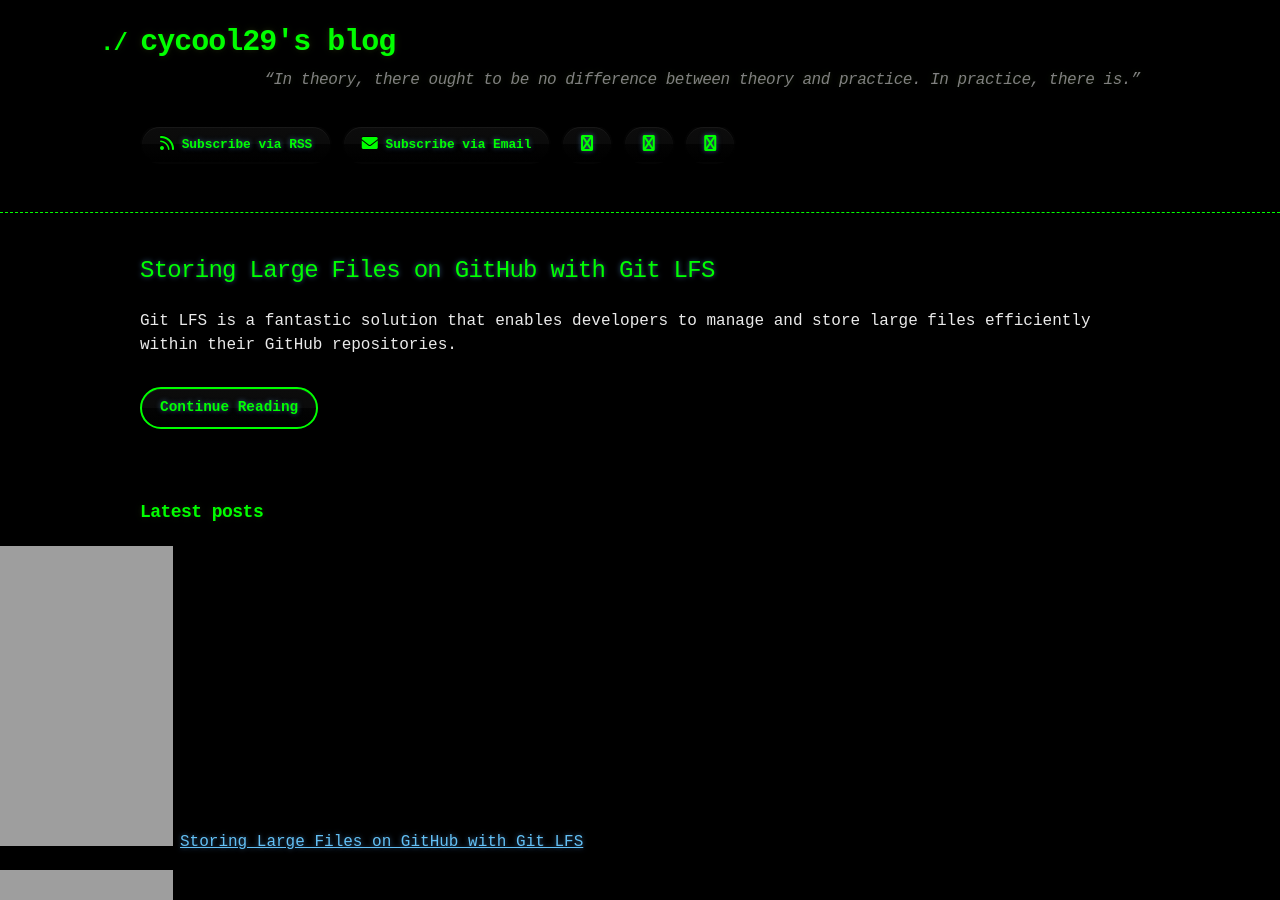
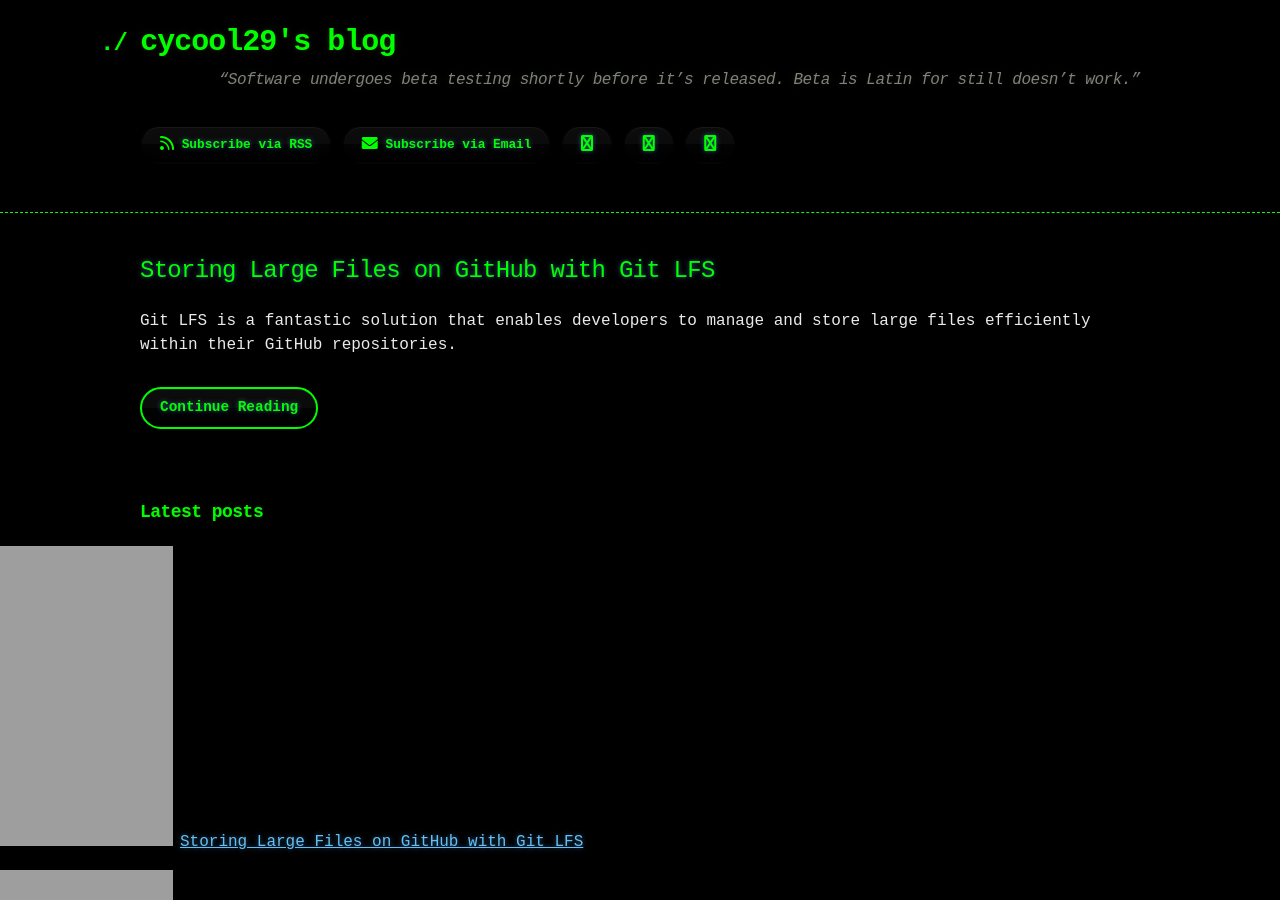
Before and after one commit to cycool29/cycool29.github.io, a Jekyll site: the page built from index.md, in a window 1280 px wide and 900 px high. Built offline with Jekyll 4.4.1, drawn with Linux system fonts in a browser that asks for light colours; a style sheet for code colours, icons or effects is not loaded.

Commit message:
Update quotes

```diff
--- a/_config.yml
+++ b/_config.yml
@@ -1,5 +1,5 @@
 title: cycool29's blog
-description: "“In theory, there ought to be no difference between theory and practice. In practice, there is.” "
+description: "“Software undergoes beta testing shortly before it’s released. Beta is Latin for still doesn’t work.” "
 bio: A high school student. Intermediate in Python, Git, Bash. Learning JavaScript. He/Him. "
 author: cycool29
 url: https://cycool29.github.io
```
